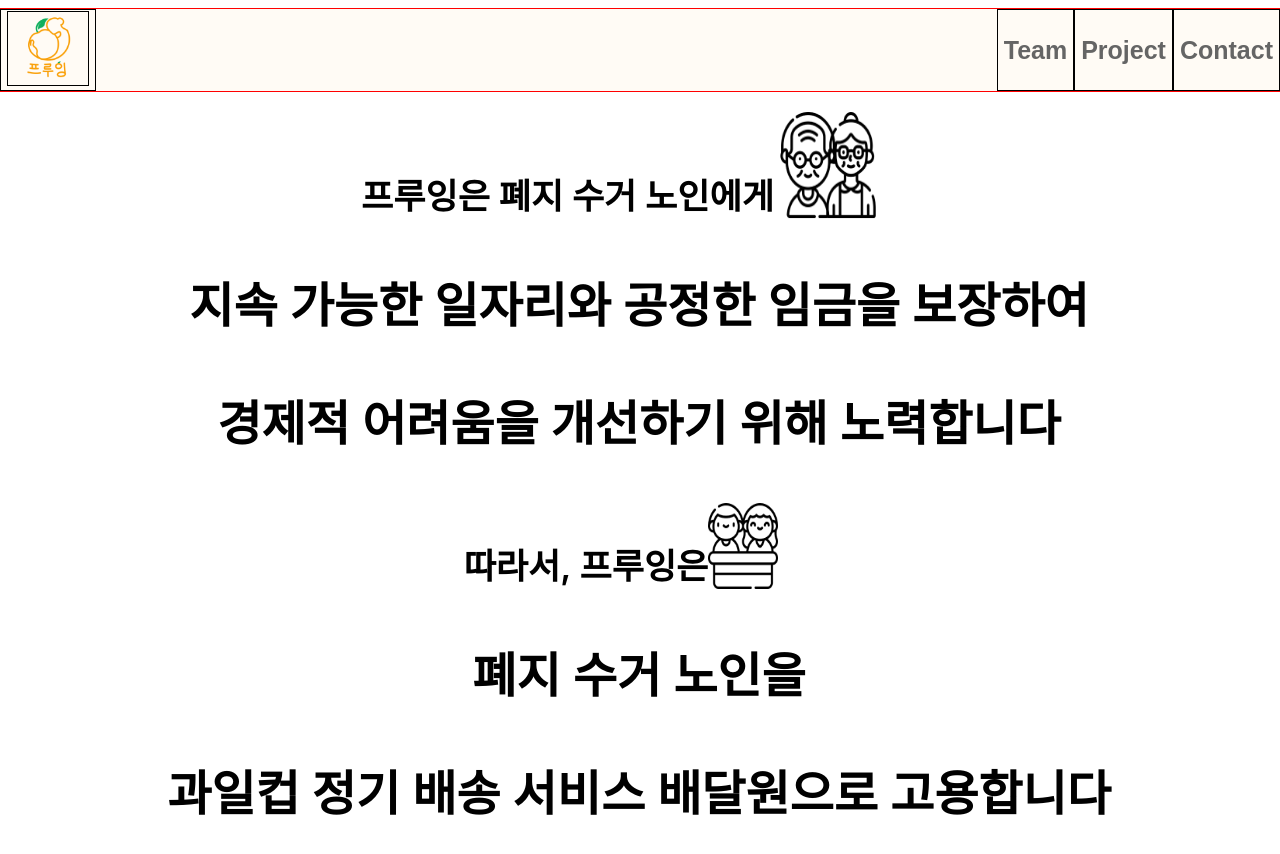
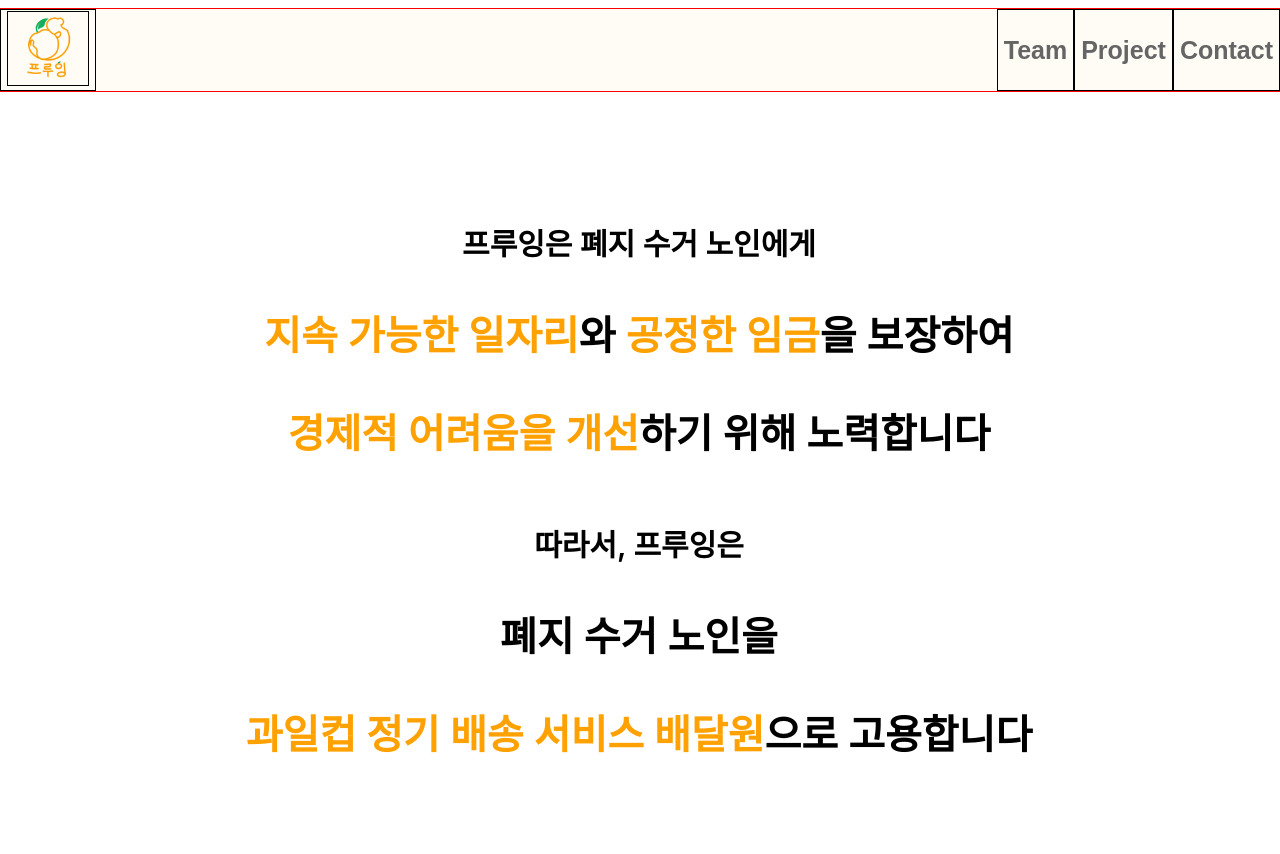
Before and after one commit to yunssup/Fruiting, a React (Vite) app: page / in a window 1280 px wide. Shown: the top 854 px of the page. Built offline with nearby package versions, Linux system fonts and the light colour scheme.

Commit message:
feat : team GM 내용 반영 전까지 제작 완료

```diff
--- a/src/pages/team/Style.jsx
+++ b/src/pages/team/Style.jsx
@@ -14,7 +14,7 @@ export const BackGround = styled.div`
 export const Title = styled.div`
   color: #000;
   font-family: Inter;
-  font-size: 35px;
+  font-size: 30px;
   font-style: normal;
   font-weight: 600;
   line-height: normal;
@@ -30,7 +30,7 @@ export const Image = styled.img`
 export const Story = styled.div`
   color: #000;
   font-family: Inter;
-  font-size: 48px;
+  font-size: 40px;
   font-style: normal;
   font-weight: 600;
   line-height: normal;
--- a/src/pages/team/Team.jsx
+++ b/src/pages/team/Team.jsx
@@ -14,19 +14,31 @@ function Contact() {
     <BackGround>
       <MainTitle>
         <Title>프루잉은 폐지 수거 노인에게</Title>
-        <Image src="./public/Image/노인.png" alt="프루잉 이미지" />
+        {/* <Image src="./public/Image/노인.png" alt="프루잉 이미지" /> */}
       </MainTitle>
       <Story>
-        <p>지속 가능한 일자리와 공정한 임금을 보장하여</p>
-        <p>경제적 어려움을 개선하기 위해 노력합니다</p>
+        <p>
+          <span style={{ color: "#FFA100" }}>지속 가능한 일자리</span>와{" "}
+          <span style={{ color: "#FFA100" }}>공정한 임금</span>을 보장하여
+        </p>
+        <p>
+          {" "}
+          <span style={{ color: "#FFA100" }}>경제적 어려움을 개선</span>하기
+          위해 노력합니다
+        </p>
       </Story>
       <MainTitle>
         <Title>따라서, 프루잉은</Title>
-        <Image src="./public/Image/학생.png" alt="프루잉 이미지" />
+        {/* <Image src="./public/Image/학생.png" alt="프루잉 이미지" /> */}
       </MainTitle>
       <Story>
         <p>폐지 수거 노인을</p>
-        <p>과일컵 정기 배송 서비스 배달원으로 고용합니다</p>
+        <p>
+          <span style={{ color: "#FFA100" }}>
+            과일컵 정기 배송 서비스 배달원
+          </span>
+          으로 고용합니다
+        </p>
       </Story>
     </BackGround>
   );
```
